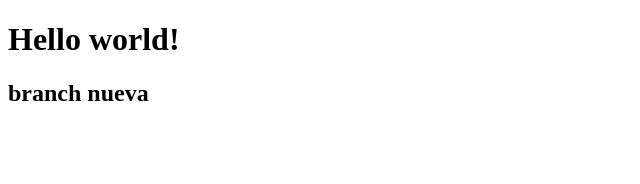
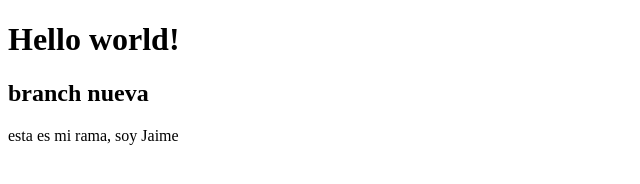
Before and after one commit to MathiBl/prueba_git, a plain HTML site: page index.html in a window 1280 px wide. Shown: the whole page, without its empty margins (0-640 px from the left). Drawn offline with Linux system fonts and the light colour scheme.

Commit message:
meto un p

```diff
--- a/index.html
+++ b/index.html
@@ -8,5 +8,6 @@
 <body>
     <h1>Hello world!</h1>
     <h2>branch nueva</h2>
+    <p>esta es mi rama, soy Jaime</p>
 </body>
 </html>
```
